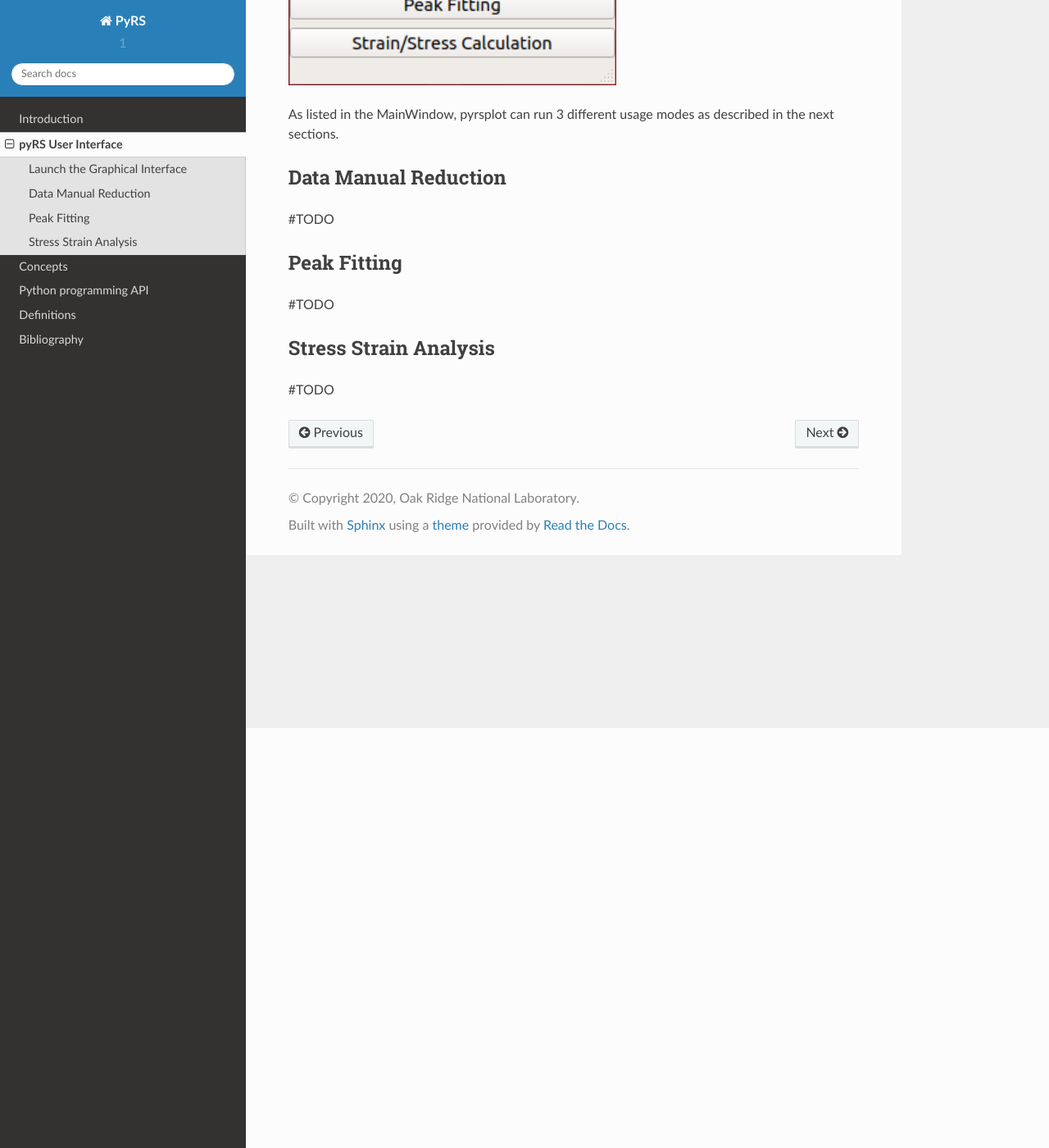
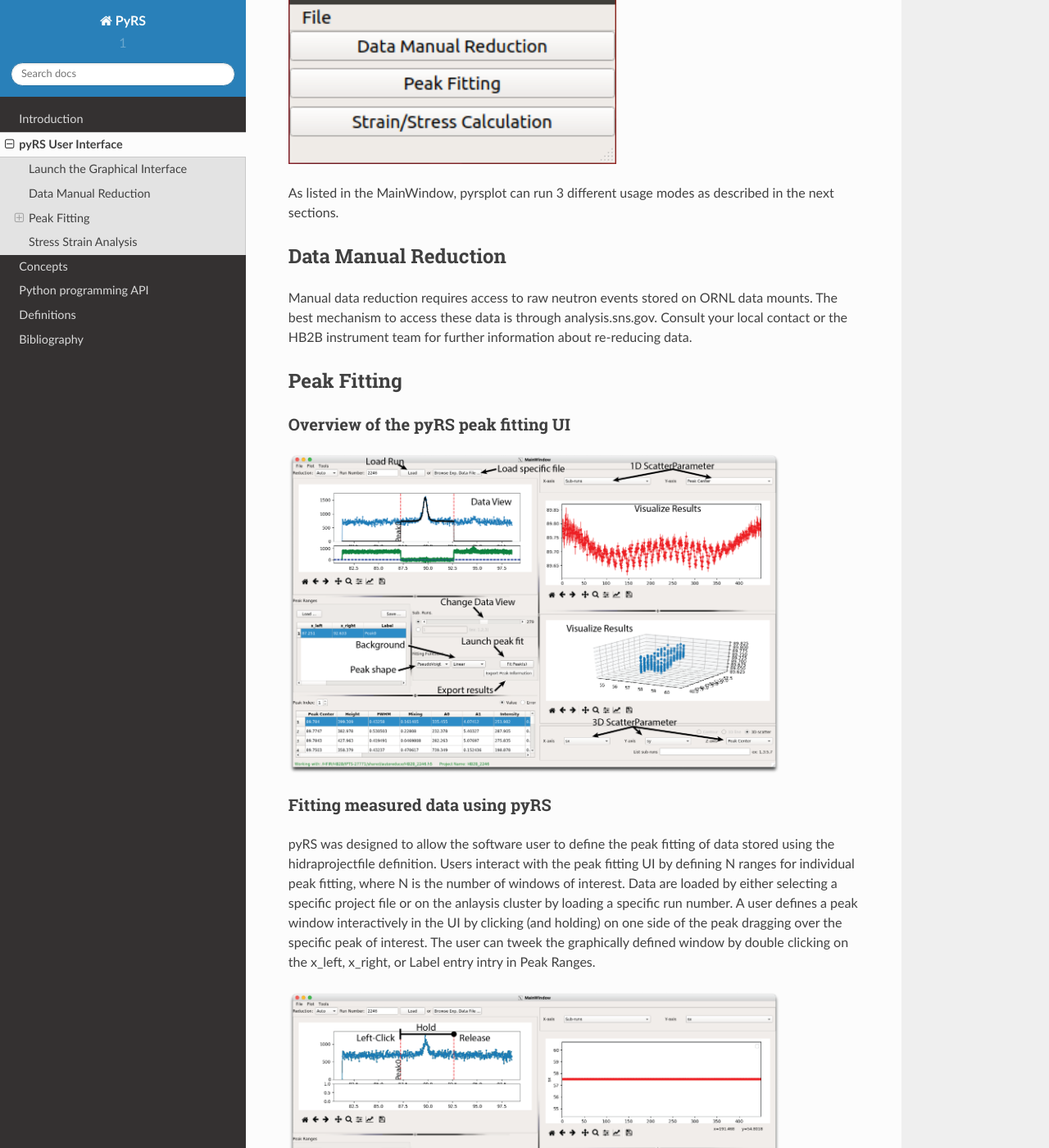
Before and after one commit to neutrons/PyRS, a Sphinx documentation site: the page built from docs/rtd/source/basics/basics.rst, in a window 1280 px wide and 1400 px high, scrolled down 512 px. Shown: the whole window at 82% size. Built offline with Sphinx 7.4.7 and the Read the Docs theme 2.0.0, drawn with Linux system fonts in a browser that asks for light colours; some of the changed text lies outside the part shown.

```diff
--- a/docs/rtd/source/basics/basics.rst
+++ b/docs/rtd/source/basics/basics.rst
@@ -1,6 +1,8 @@
 
 pyRS User Interface
 ###################
+
+The python Residual Stress (pyRS) software package was developed to analyze diffraction data measured at the high-intensity diffractometer for residual stress analysis. PyRS provides methods to determine the position, width, and height of diffraction peaks in a measured dataset.
 
 Launch the Graphical Interface
 ==============================
@@ -22,12 +24,48 @@ As listed in the MainWindow, pyrsplot can run 3 different usage modes as describ
 Data Manual Reduction
 =====================
 
-#TODO
+Manual data reduction requires access to raw neutron events stored on ORNL data mounts. The best mechanism to access these data is through analysis.sns.gov. Consult your local contact or the HB2B instrument team for further information about re-reducing data.
 
 Peak Fitting
 ============
 
-#TODO
+Overview of the pyRS peak fitting UI
+------------------------------------
+
+.. image:: peak_overview.png
+  :width: 600
+  :alt: pyrsplot startup window
+
+Fitting measured data using pyRS
+--------------------------------
+
+pyRS was designed to allow the software user to define the peak fitting of data stored using the hidraprojectfile definition. Users interact with the peak fitting UI by defining N ranges for individual peak fitting, where N is the number of windows of interest. Data are loaded by either selecting a specific project file or on the anlaysis cluster by loading a specific run number. A user defines a peak window interactively in the UI by clicking (and holding) on one side of the peak dragging over the specific peak of interest. The user can tweek the graphically defined window by double clicking on the x_left, x_right, or Label entry intry in Peak Ranges.
+
+.. image:: define_range.png
+  :width: 600
+  :alt: pyrsplot startup window
+
+Below are examples of peak fits that use a single an multiple fit windows.
+
+.. image:: single_fit.png
+  :width: 600
+  :alt: pyrsplot startup window
+
+.. image:: multi_fit.png
+  :width: 600
+  :alt: pyrsplot startup window
+
+After defining the range click "Fit Peak(s)" to launch the anlaysis.
+
+.. image:: fit_data.png
+  :width: 600
+  :alt: pyrsplot startup window
+
+Results from the peak fitting are visualized on the right using 1D or 2D scatter plots. Users can define what paramters are visulized by changing the 1D or 3D scatter paramters
+
+.. image:: visualize_res.png
+  :width: 600
+  :alt: pyrsplot startup window
 
 Stress Strain Analysis
 ======================
```
Also changed, not shown: docs/rtd/source/introduction/introduction.rst (+27 -10 lines), docs/rtd/source/basics/define_range.png (added), docs/rtd/source/basics/fit_data.png (added), docs/rtd/source/basics/multi_fit.png (added), docs/rtd/source/basics/peak_overview.png (added), docs/rtd/source/basics/single_fit.png (added), docs/rtd/source/basics/visualize_res.png (added).
